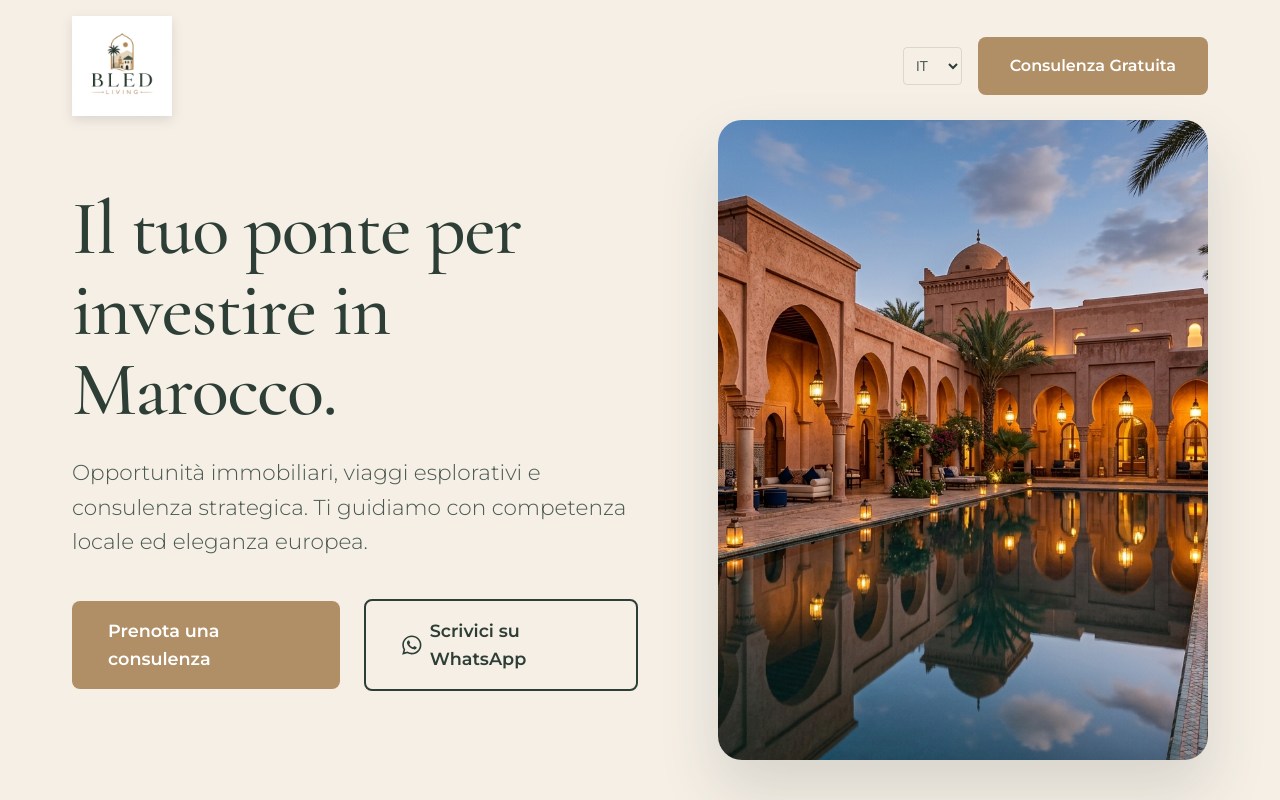
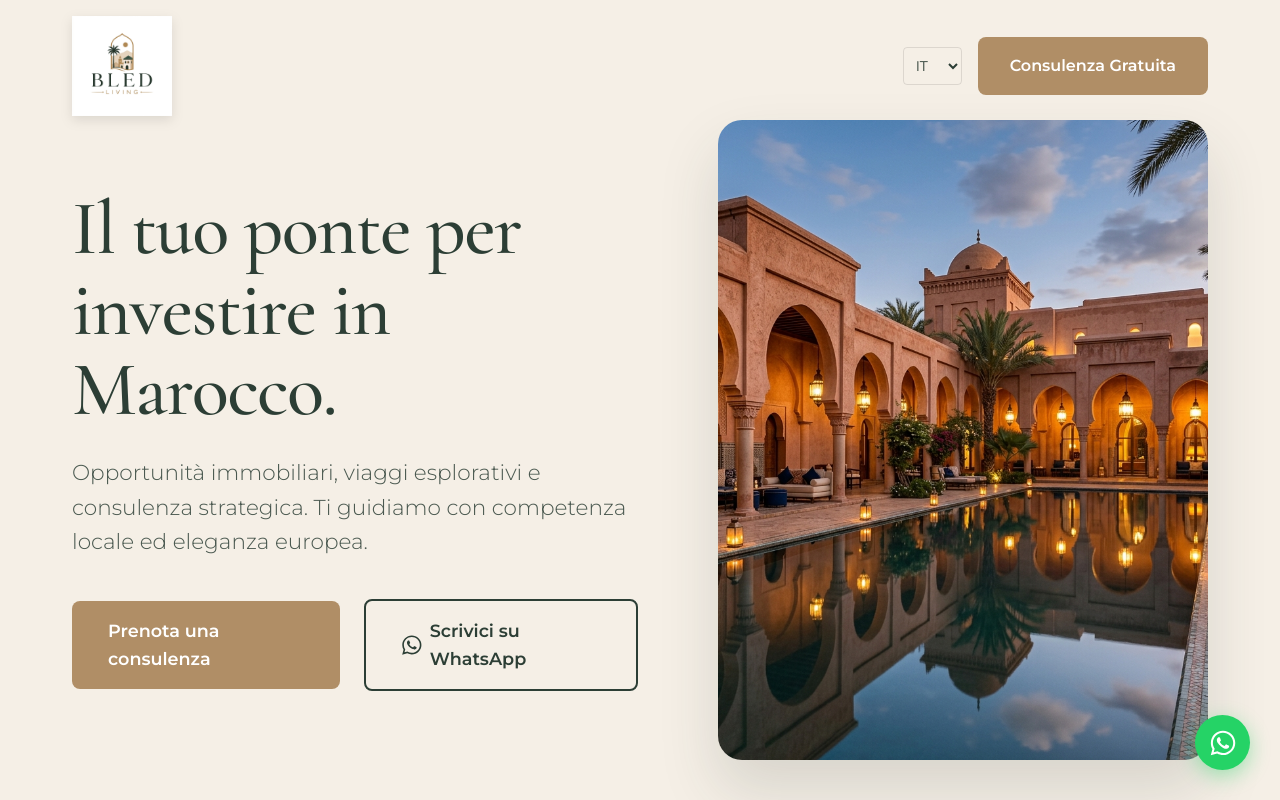
Before and after one commit to KarimAttat/bled-living, a React (Vite) app: page / in a window 1280 px wide. Shown: the top 800 px of the page. Built offline with nearby package versions, Linux system fonts and the light colour scheme.

Commit message:
Add floating WA, update footer contacts and form styles

```diff
--- a/src/App.jsx
+++ b/src/App.jsx
@@ -15,6 +15,23 @@ import { LanguageProvider } from './context/LanguageContext'
 import AOS from 'aos'
 import 'aos/dist/aos.css'
 import './styles/components.css'
+import { FaWhatsapp } from 'react-icons/fa6'
+
+function FloatingWhatsApp() {
+  return (
+    <a
+      href="https://wa.me/393402778699"
+      target="_blank"
+      rel="noopener noreferrer"
+      className="floating-wa hover-lift"
+    >
+      <div className="floating-wa-text">Serve aiuto? Scrivici!</div>
+      <div className="floating-wa-icon">
+        <FaWhatsapp size={28} />
+      </div>
+    </a>
+  )
+}
 
 function HomePage() {
   useEffect(() => {
@@ -54,6 +71,7 @@ function App() {
           <Route path="/blog"      element={<BlogList />} />
           <Route path="/blog/:id"  element={<BlogPost />} />
         </Routes>
+        <FloatingWhatsApp />
       </BrowserRouter>
     </LanguageProvider>
   )
--- a/src/components/Footer.jsx
+++ b/src/components/Footer.jsx
@@ -188,10 +188,20 @@ export default function Footer() {
                 {t('footer', 'whatsappBtn')}
               </a>
 
-              {/* Divider */}
-              <div style={{ borderTop: '1px solid rgba(255,255,255,0.1)', marginTop: '2.5rem', paddingTop: '2rem' }}>
-                <p style={{ opacity: 0.6, fontSize: '0.875rem', marginBottom: '0.5rem' }}>Email diretta:</p>
-                <a href="mailto:info@bledliving.com" style={{ color: 'var(--color-terracotta)', textDecoration: 'none', fontSize: '1rem', fontWeight: '500' }}>info@bledliving.com</a>
+              {/* Divider for Contacts */}
+              <div style={{ borderTop: '1px solid rgba(255,255,255,0.1)', width: '100%', marginTop: '2.5rem', paddingTop: '1.5rem', display: 'flex', flexDirection: 'column', gap: '1rem' }}>
+                <div>
+                  <p style={{ opacity: 0.6, fontSize: '0.85rem', marginBottom: '0.2rem', textTransform: 'uppercase', letterSpacing: '0.05em' }}>Email</p>
+                  <a href="mailto:info@bledliving.com" style={{ color: 'var(--color-terracotta)', textDecoration: 'none', fontSize: '1.05rem', fontWeight: '500' }}>info@bledliving.com</a>
+                </div>
+                <div>
+                  <p style={{ opacity: 0.6, fontSize: '0.85rem', marginBottom: '0.2rem', textTransform: 'uppercase', letterSpacing: '0.05em' }}>Telefono / WhatsApp</p>
+                  <a href="tel:+393402778699" style={{ color: 'var(--color-white)', textDecoration: 'none', fontSize: '1.05rem', fontWeight: '500' }}>+39 340 277 8699</a>
+                </div>
+                <div>
+                  <p style={{ opacity: 0.6, fontSize: '0.85rem', marginBottom: '0.2rem', textTransform: 'uppercase', letterSpacing: '0.05em' }}>Sede</p>
+                  <p style={{ color: 'var(--color-white)', fontSize: '1rem', margin: 0 }}>Guéliz, Marrakech, Morocco</p>
+                </div>
               </div>
             </div>
           </div>
--- a/src/i18n/translations.js
+++ b/src/i18n/translations.js
@@ -139,7 +139,7 @@ export const translations = {
       formError: "Errore nell'invio. Riprova o scrivici direttamente.",
       whatsappTitle: "Preferisci il contatto diretto?",
       whatsappDesc: "Scrivici su WhatsApp per una risposta immediata. Siamo disponibili tutti i giorni.",
-      whatsappBtn: "Apri WhatsApp"
+      whatsappBtn: "Scrivici su WhatsApp"
     }
   },
   en: {
--- a/src/styles/components.css
+++ b/src/styles/components.css
@@ -53,8 +53,77 @@
 
 @media (max-width: 576px) {
   .btn-sm {
-    padding: 0.4rem 0.8rem;
+    padding: 0.35rem 0.65rem;
     font-size: 0.75rem;
+  }
+}
+
+.footer-form-card input::placeholder,
+.footer-form-card textarea::placeholder {
+  color: rgba(255, 255, 255, 0.75) !important;
+  opacity: 1; /* Firefox sets opacity: 0.5 by default */
+}
+
+/* Floating WhatsApp Widget */
+.floating-wa {
+  position: fixed;
+  bottom: 30px;
+  right: 30px;
+  display: flex;
+  align-items: center;
+  gap: 12px;
+  z-index: 9999;
+  text-decoration: none;
+}
+
+.floating-wa-text {
+  background-color: var(--color-white);
+  color: var(--color-black);
+  padding: 0.5rem 1rem;
+  border-radius: 8px;
+  font-size: 0.85rem;
+  font-weight: 600;
+  box-shadow: 0 4px 15px rgba(0,0,0,0.15);
+  opacity: 0;
+  transform: translateX(10px);
+  transition: opacity 0.3s ease, transform 0.3s ease;
+  pointer-events: none;
+  white-space: nowrap;
+}
+
+.floating-wa:hover .floating-wa-text {
+  opacity: 1;
+  transform: translateX(0);
+}
+
+.floating-wa-icon {
+  background-color: #25D366;
+  color: #fff;
+  width: 55px;
+  height: 55px;
+  border-radius: 50%;
+  display: flex;
+  align-items: center;
+  justify-content: center;
+  box-shadow: 0 6px 20px rgba(37,211,102,0.4);
+  transition: transform 0.3s ease;
+}
+
+.floating-wa:hover .floating-wa-icon {
+  transform: scale(1.1);
+}
+
+@media (max-width: 768px) {
+  .floating-wa {
+    bottom: 20px;
+    right: 20px;
+  }
+  .floating-wa-text {
+    display: none;
+  }
+  .floating-wa-icon {
+    width: 50px;
+    height: 50px;
   }
 }
 
```
Also changed, not shown: 5 other files (tests, documents, lock files or other folders).
